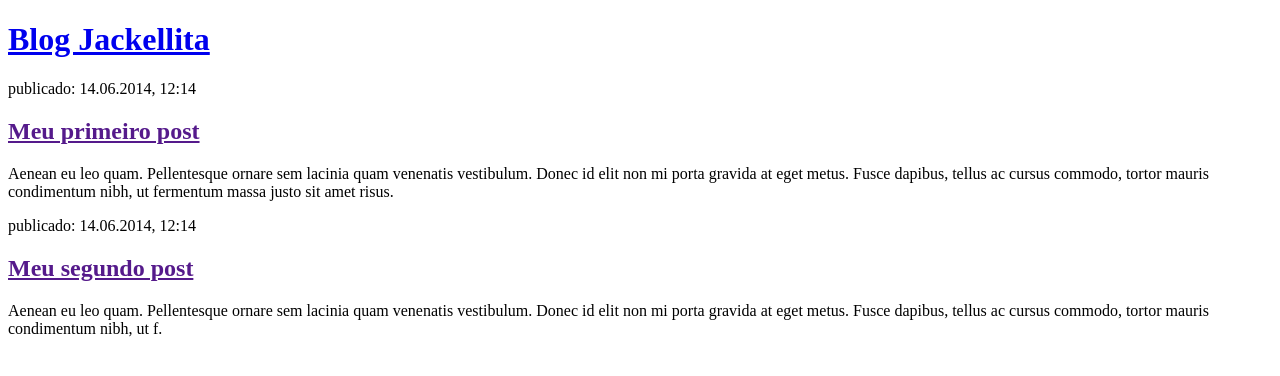
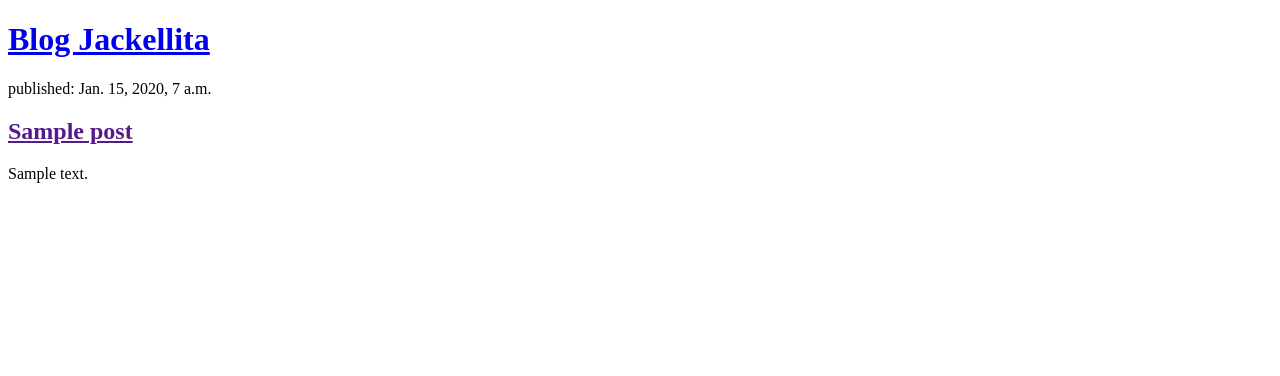
Before and after one commit to jackellita/meublogdjango, a Django app: template templates/blog/post_list.html in a window 1280 px wide. Shown: the top 376 px of the page. Run offline with Django 3.2, Linux system fonts and the light colour scheme; the template is opened without the code that fills it: values that come from a table or form of the project are taken from there, others are empty; tables that the repository leaves empty hold one stand-in row (values such as "Sample post").

Commit message:
Modificado para gerar posts com base no banco de dados

```diff
--- a/blog/views.py
+++ b/blog/views.py
@@ -1,5 +1,8 @@
 from django.shortcuts import render
+from django.utils import timezone
+from .models import Post
 
 # Create your views here.
 def post_list(request):
-    return render(request,'blog/post_list.html', {})
+    posts = Post.objects.filter(data_publicacao__lte=timezone.now()).order_by('data_publicacao')
+    return render(request,'blog/post_list.html', {'posts':posts})
--- a/templates/blog/post_list.html
+++ b/templates/blog/post_list.html
@@ -8,16 +8,12 @@
             <h1><a href="/">Blog Jackellita</a></h1>
         </div>
 
-        <div>
-            <p>publicado: 14.06.2014, 12:14</p>
-            <h2><a href="">Meu primeiro post</a></h2>
-            <p>Aenean eu leo quam. Pellentesque ornare sem lacinia quam venenatis vestibulum. Donec id elit non mi porta gravida at eget metus. Fusce dapibus, tellus ac cursus commodo, tortor mauris condimentum nibh, ut fermentum massa justo sit amet risus.</p>
-        </div>
-
-        <div>
-            <p>publicado: 14.06.2014, 12:14</p>
-            <h2><a href="">Meu segundo post</a></h2>
-            <p>Aenean eu leo quam. Pellentesque ornare sem lacinia quam venenatis vestibulum. Donec id elit non mi porta gravida at eget metus. Fusce dapibus, tellus ac cursus commodo, tortor mauris condimentum nibh, ut f.</p>
-        </div>
+        {% for post in posts %}
+            <div>
+                <p>published: {{ post.data_publicacao }}</p>
+                <h2><a href="">{{ post.titulo }}</a></h2>
+                <p>{{ post.text|linebreaksbr }}</p>
+            </div>
+        {% endfor %}
     </body>
 </html>
```
